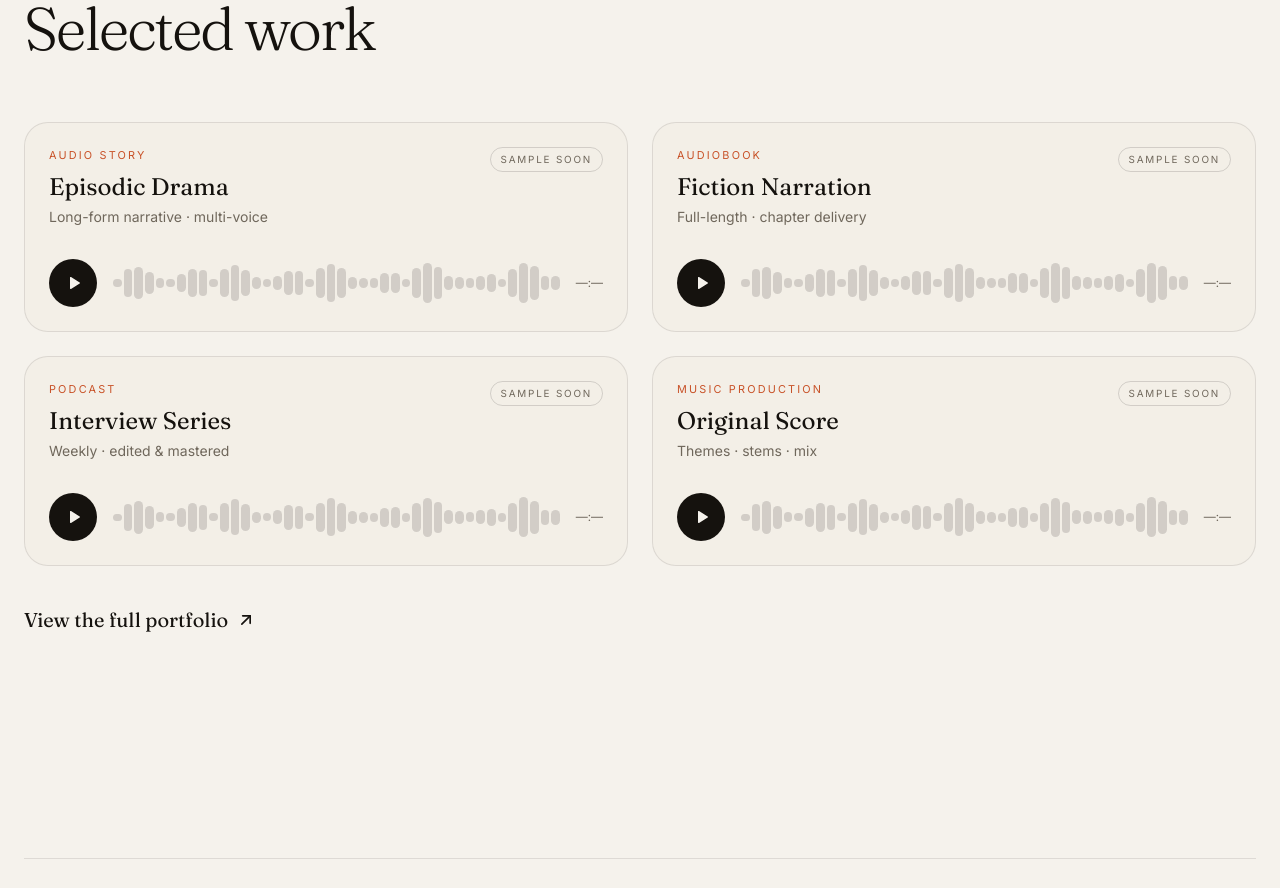
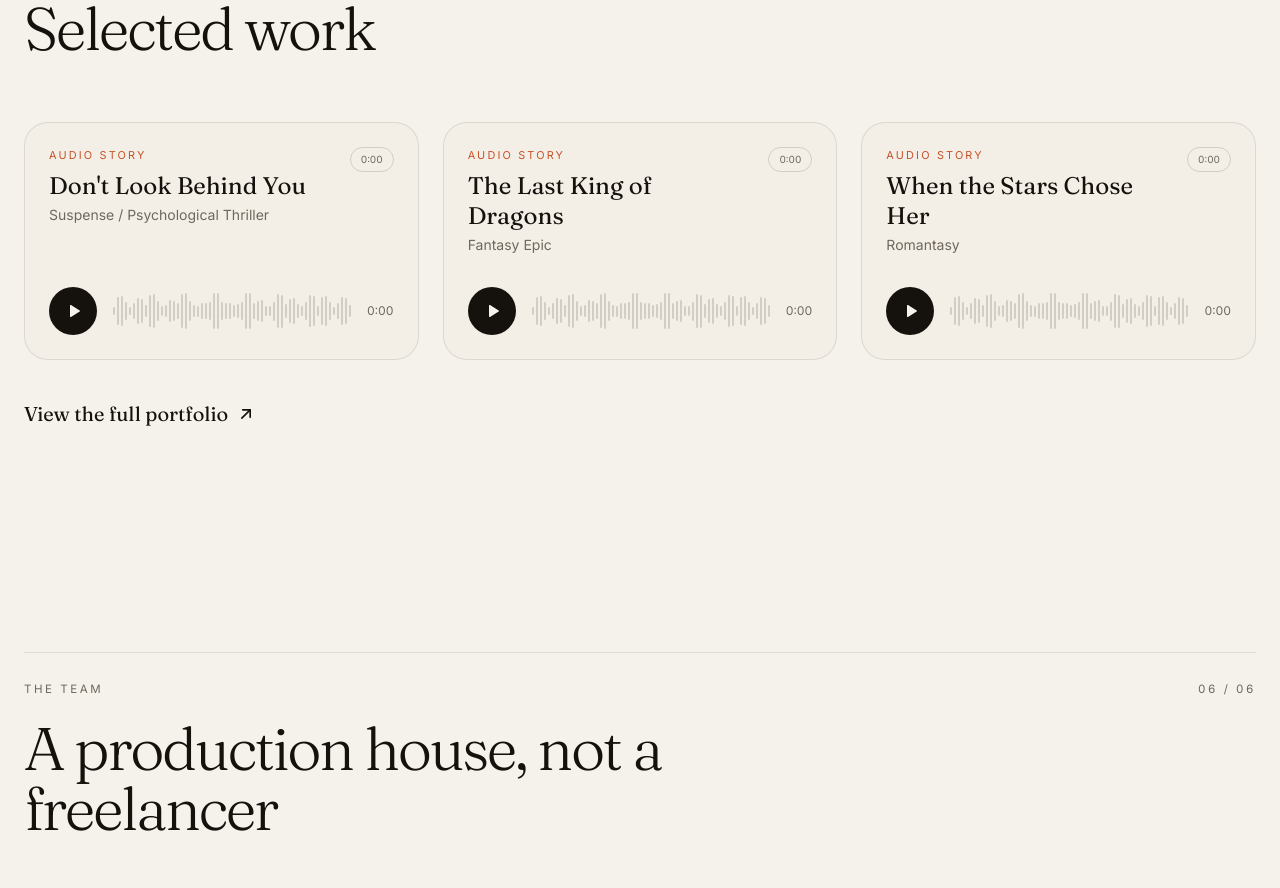
Before and after one commit to funcococode/studio-hr-soundroom, a Next.js app: page / in a window 1280 px wide. Shown: the part 4500-5388 px from the top of the page. Built offline with nearby package versions, Linux system fonts and the light colour scheme.

Commit message:
updated selected samples in the home page

```diff
--- a/app/page.tsx
+++ b/app/page.tsx
@@ -18,7 +18,7 @@ import {
   TbReportAnalytics,
 } from "react-icons/tb";
 import Section from "@/components/ui/section";
-import SampleCard, { Sample } from "@/components/ui/sample-card";
+import AudioSample, { AudioItem } from "@/components/ui/audio-sample";
 import { COMPANY_PROFILE_PDF } from "@/constants";
 
 const fadeUp = {
@@ -73,11 +73,27 @@ const WHY = [
   { n: "05", title: "Dedicated support", desc: "A responsive partner across the life of your production." },
 ];
 
-const SAMPLES: Sample[] = [
-  { category: "Audio Story", title: "Episodic Drama", meta: "Long-form narrative · multi-voice" },
-  { category: "Audiobook", title: "Fiction Narration", meta: "Full-length · chapter delivery" },
-  { category: "Podcast", title: "Interview Series", meta: "Weekly · edited & mastered" },
-  { category: "Music Production", title: "Original Score", meta: "Themes · stems · mix" },
+const demo = (file: string) => `/demos/${encodeURIComponent(file)}`;
+
+const SAMPLES: AudioItem[] = [
+  {
+    category: "Audio Story",
+    title: "Don't Look Behind You",
+    genre: "Suspense / Psychological Thriller",
+    src: demo("DONT LOOK BEHIND YOU - Suspense _ Psychological Thriller.wav"),
+  },
+  {
+    category: "Audio Story",
+    title: "The Last King of Dragons",
+    genre: "Fantasy Epic",
+    src: demo("THE LAST KING OF DRAGONS - Fantasy Epic.wav"),
+  },
+  {
+    category: "Audio Story",
+    title: "When the Stars Chose Her",
+    genre: "Romantasy",
+    src: demo("WHEN THE STARS CHOSE HER - Romantasy.wav"),
+  },
 ];
 
 export default function Home() {
@@ -251,9 +267,9 @@ export default function Home() {
       </Section>
 
       <Section title="Selected work" kicker="Portfolio samples" index="05 / 06">
-        <div className="grid gap-6 md:grid-cols-2">
+        <div className="grid gap-6 md:grid-cols-2 xl:grid-cols-3">
           {SAMPLES.map((s) => (
-            <SampleCard key={s.title} sample={s} />
+            <AudioSample key={s.title} item={s} />
           ))}
         </div>
         <div className="mt-10">
```
Also changed, not shown: 1 other file (tests, documents, lock files or other folders).
